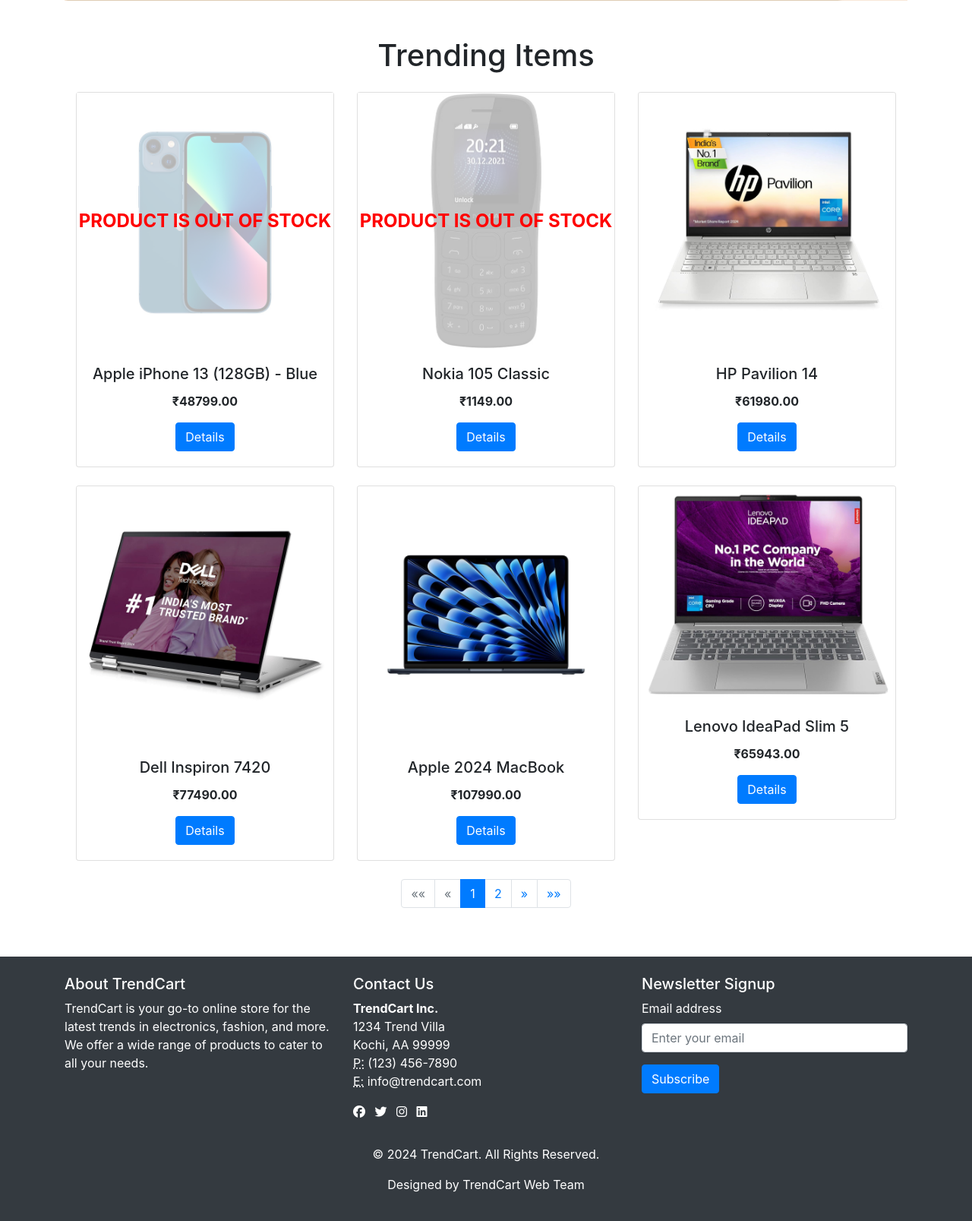
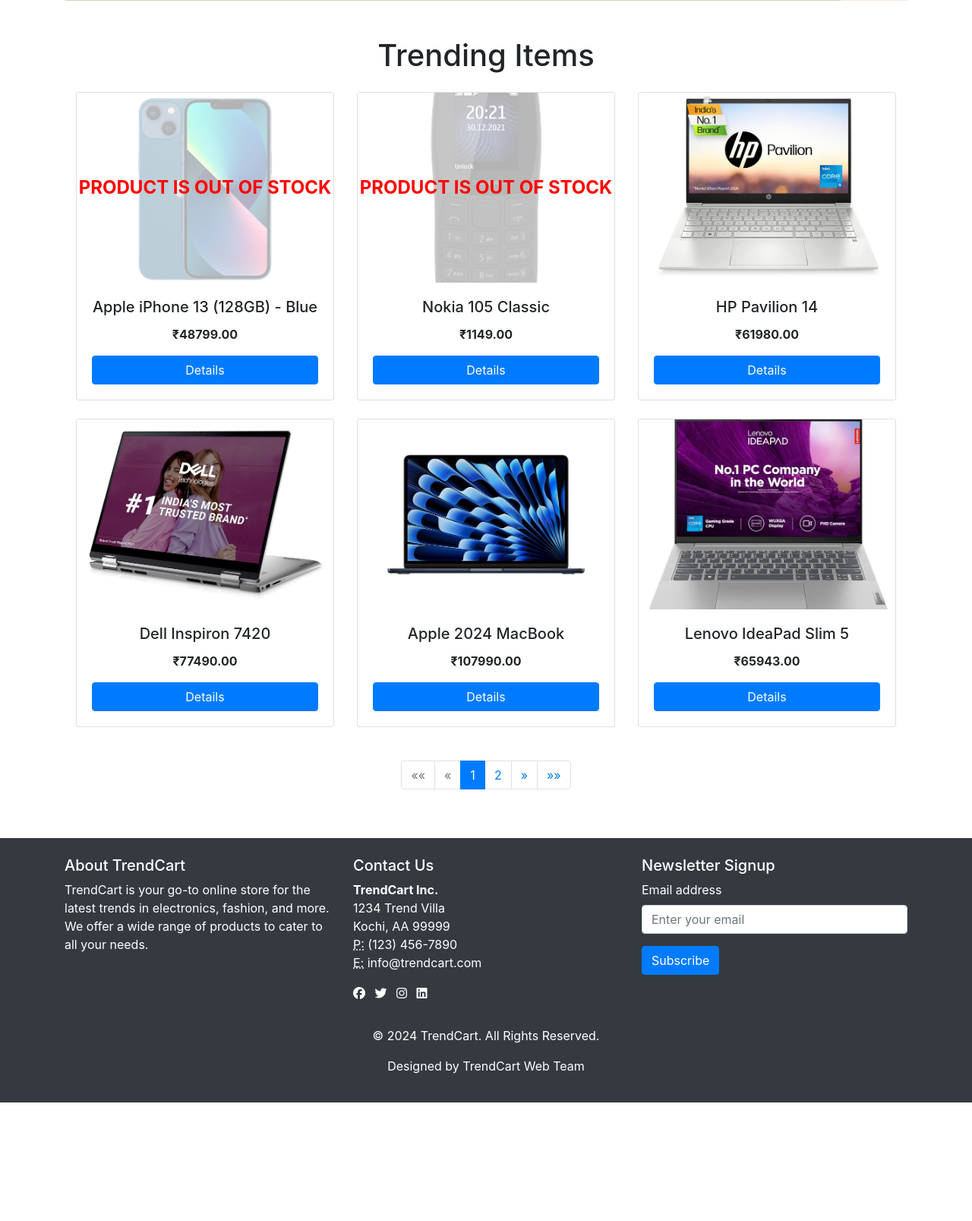
Before and after one commit to mnemonics-in/trendcart, a Django app: page / in a window 1280 px wide. Shown: the part 473-2080 px from the top of the page at 76% size. After the commit the page ends 1924 px from the top, so only its background shows below. Run offline with Django 5.2, Linux system fonts and the light colour scheme; data comes from the database, SQL or seed files in the repository; some libraries are stand-ins or nearby versions.

Commit message:
Update index.html

```diff
--- a/TrendCart/templates/index.html
+++ b/TrendCart/templates/index.html
@@ -22,7 +22,37 @@
         font-size: 1.5rem;
         font-weight: bold;
     }
+
+    .card-custom {
+        display: flex;
+        flex-direction: column;
+        height: 100%;
+    }
+
+    .card-img-wrapper {
+        position: relative;
+        height: 250px; /* Adjusted fixed height for images */
+        overflow: hidden;
+    }
+
+    .card-img-top {
+        height: 100%;
+        width: 100%;
+        object-fit: cover; /* Ensures the image covers the container while maintaining aspect ratio */
+    }
+
+    .card-body {
+        flex: 1;
+        display: flex;
+        flex-direction: column;
+        justify-content: center;
+    }
+
+    .pagination {
+        margin-top: 20px;
+    }
 </style>
+
     <!-- Carousel -->
     <div id="carouselExampleIndicators" class="carousel slide" data-ride="carousel">
         <ol class="carousel-indicators">
@@ -54,7 +84,7 @@
     <!-- Trending Items -->
     <div class="container mt-5">
         <div class="tt">
-            <h1 class="text-center mb-4 trending-title">Trending Items </h1>
+            <h1 class="text-center mb-4 trending-title">Trending Items</h1>
         </div>
 
         <div class="row">
@@ -84,7 +114,6 @@
                 </div>
             {% endfor %}
         </div>
-
 
         <!-- Pagination -->
         <nav aria-label="Page navigation example">
```
Lines whose indentation alone changed are shown as unchanged.
